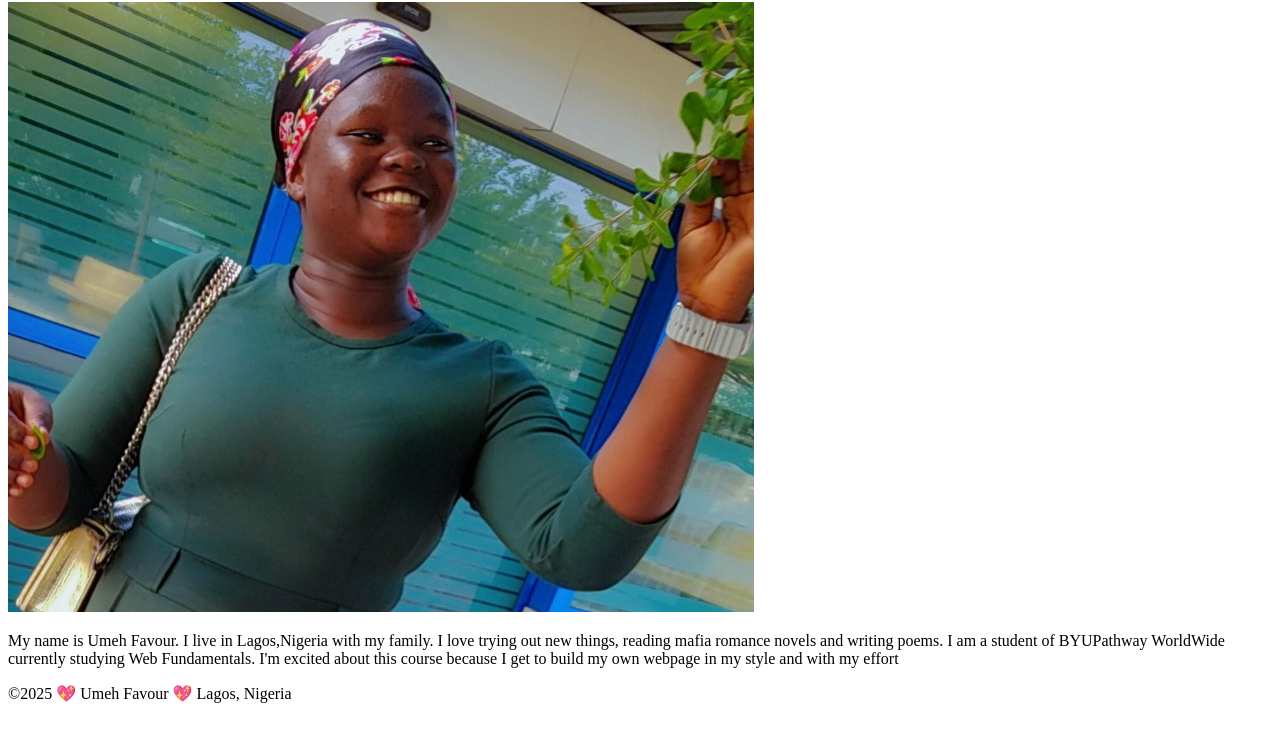
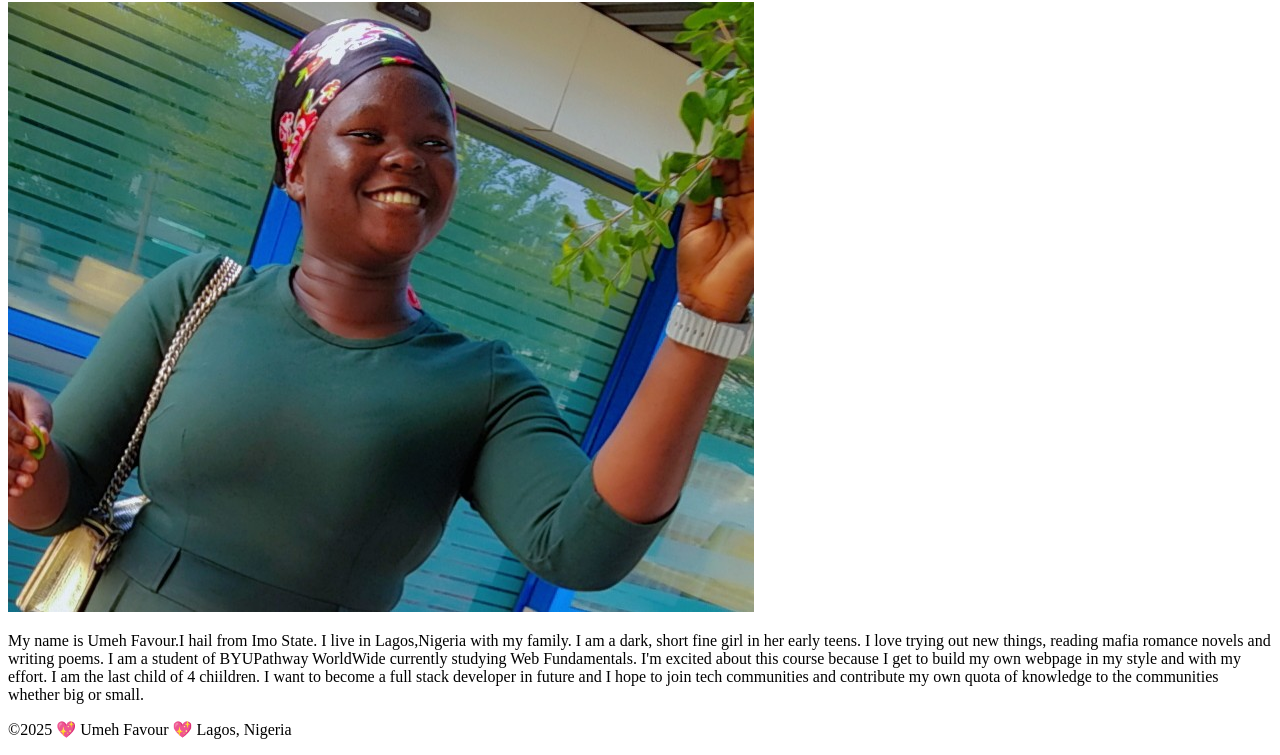
Before and after one commit to Umehfavour/wdd130, a plain HTML site: page index.html in a window 1280 px wide. Shown: the part 104-859 px from the top of the page. Before the commit the page ends 823 px from the top, so only its background shows below. Drawn offline with Linux system fonts and the light colour scheme.

Commit message:
add-paragraph

```diff
--- a/index.html
+++ b/index.html
@@ -17,10 +17,14 @@
     <main>
         <h1>Umeh Favour | WDD 130</h1>
         <img src="images/profile.jpg" alt="Umeh Favour">
-        <p>My name is Umeh Favour. I live in Lagos,Nigeria with my family. I love trying out new things, reading mafia
+        <p>My name is Umeh Favour.I hail from Imo State. I live in Lagos,Nigeria with my family. I am a dark, short fine
+            girl in her early
+            teens. I love trying out new things, reading mafia
             romance novels and writing poems. I am a student of BYUPathway WorldWide currently studying Web
             Fundamentals. I'm excited about this course because I get to build my own webpage in my style and with my
-            effort</p>
+            effort. I am the last child of 4 chiildren. I want to become a full stack developer in future and I hope to
+            join tech communities and contribute my own
+            quota of knowledge to the communities whether big or small. </p>
     </main>
     <footer>
         <p>©2025 💖 Umeh Favour 💖 Lagos, Nigeria</p>
```
